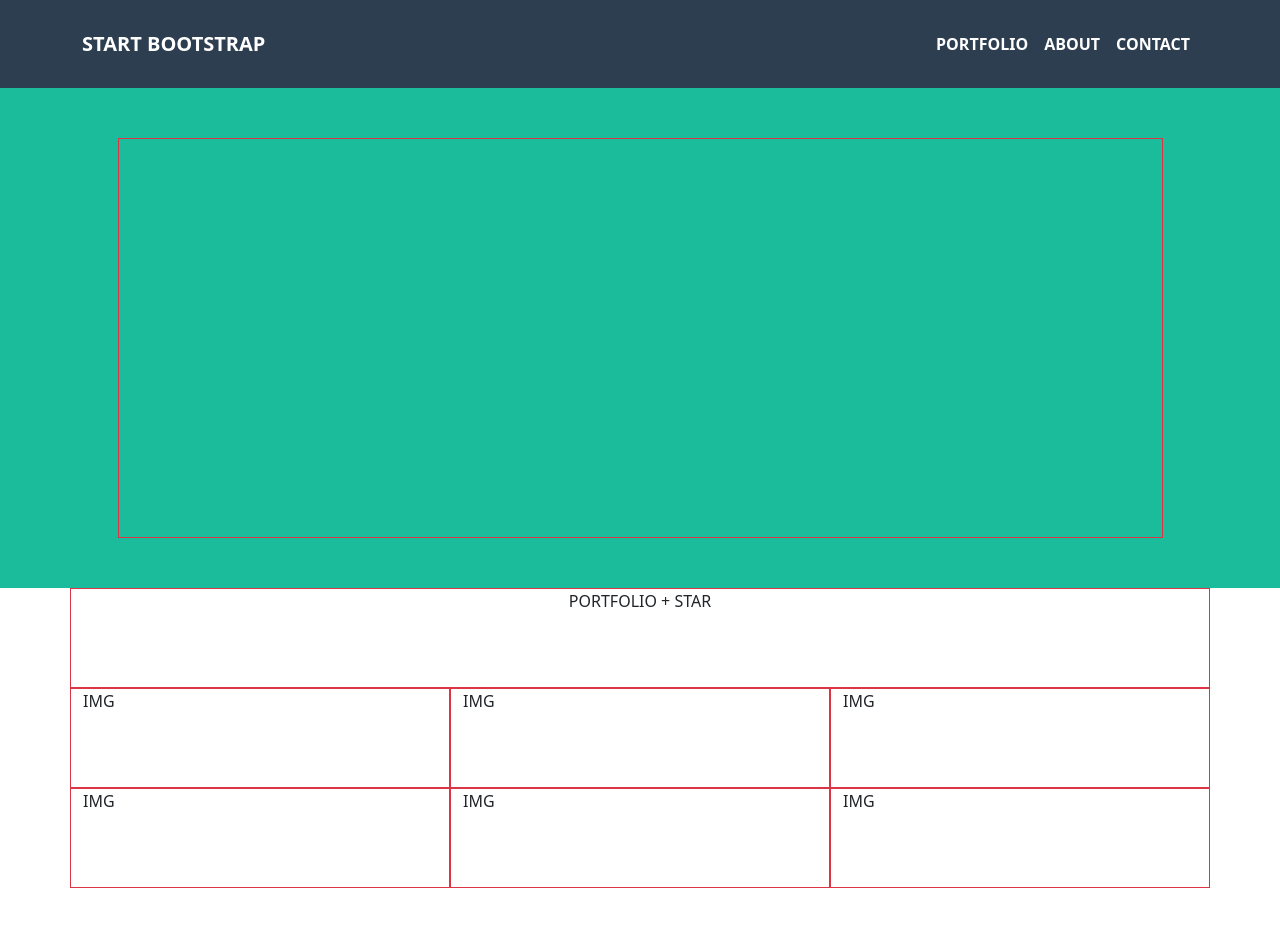
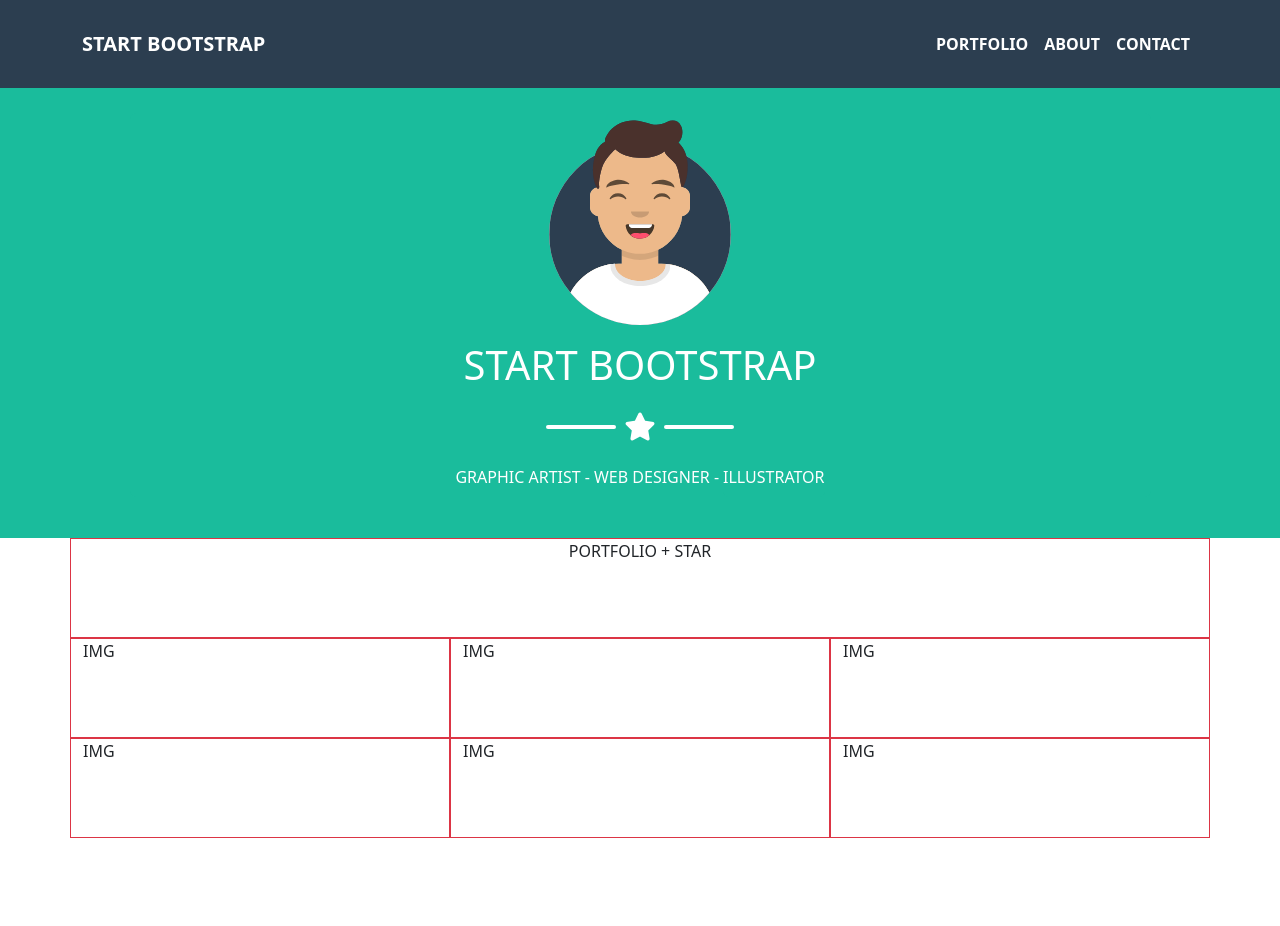
Before and after one commit to FernandoVerderame/html-css-bootstrap-freelancer, a plain HTML site: page index.html in a window 1280 px wide. Shown: the top 926 px of the page. Drawn offline with nearby package versions, Linux system fonts and the light colour scheme.

Commit message:
added content jumbotron section

```diff
--- a/css/style.css
+++ b/css/style.css
@@ -14,12 +14,31 @@ header {
 /* Main */
 /* Jumbotron */
 #jumbotron {
-    height: 500px;
+    height: 450px;
     background-color: #1ABC9C;
 }
 
 #jumbotron .col-11 {
     height: 400px;
+}
+
+#jumbotron img {
+    width: 200px;
+}
+
+#jumbotron .card {
+    background-color: #1ABC9C;
+}
+
+#jumbotron .list-group-item {
+    background-color: #1ABC9C;
+}
+
+.divider .bar-divider {
+    height: 4px;
+    width: 70px;
+    background-color: white;
+    border-radius: 10px 10px 10px 10px;
 }
 
 /* Portfolio */
--- a/index.html
+++ b/index.html
@@ -6,6 +6,7 @@
     <meta name="author" content="Fernando Verderame">
     <meta name="description" content="Bootstrap Freelancer">
     <title>Bootstrap Freelancer</title>
+    <link rel='stylesheet' href='https://cdnjs.cloudflare.com/ajax/libs/font-awesome/6.4.2/css/all.min.css' integrity='sha512-z3gLpd7yknf1YoNbCzqRKc4qyor8gaKU1qmn+CShxbuBusANI9QpRohGBreCFkKxLhei6S9CQXFEbbKuqLg0DA==' crossorigin='anonymous'/>
 
     <!-- Bootstrap 5 -->
     <link href="https://cdn.jsdelivr.net/npm/bootstrap@5.3.2/dist/css/bootstrap.min.css" rel="stylesheet" integrity="sha384-T3c6CoIi6uLrA9TneNEoa7RxnatzjcDSCmG1MXxSR1GAsXEV/Dwwykc2MPK8M2HN" crossorigin="anonymous">
@@ -48,7 +49,21 @@
         <section id="jumbotron">
             <div class="container h-100">
                 <div class="row h-100 d-flex justify-content-center align-items-center">
-                    <div class="col-11 border border-danger">
+                    <div class="col-11">
+                        <div class="card align-items-center border border-0" style="width: auto;">
+                            <img src="img/avatar.svg" class="card-img-top" alt="jumbotron">
+                            <div class="card-body">
+                              <h1 class="card-title text-white">START BOOTSTRAP</h1>
+                            </div>
+                            <div class="divider d-flex align-items-center mb-3">
+                                <div class="bar-divider"></div> <i class="fa-solid fa-star text-white fs-3 px-2"></i> <div class="bar-divider"></div>
+                            </div>
+                            <ul class="list-group list-group-flush flex-row">
+                              <li class="list-group-item text-white border border-0 px-0">GRAPHIC ARTIST</li>
+                              <li class="list-group-item text-white border border-0 px-1">- WEB DESIGNER -</li>
+                              <li class="list-group-item text-white px-0">ILLUSTRATOR</li>
+                            </ul>
+                        </div>
                     </div>
                 </div>
             </div>
```
